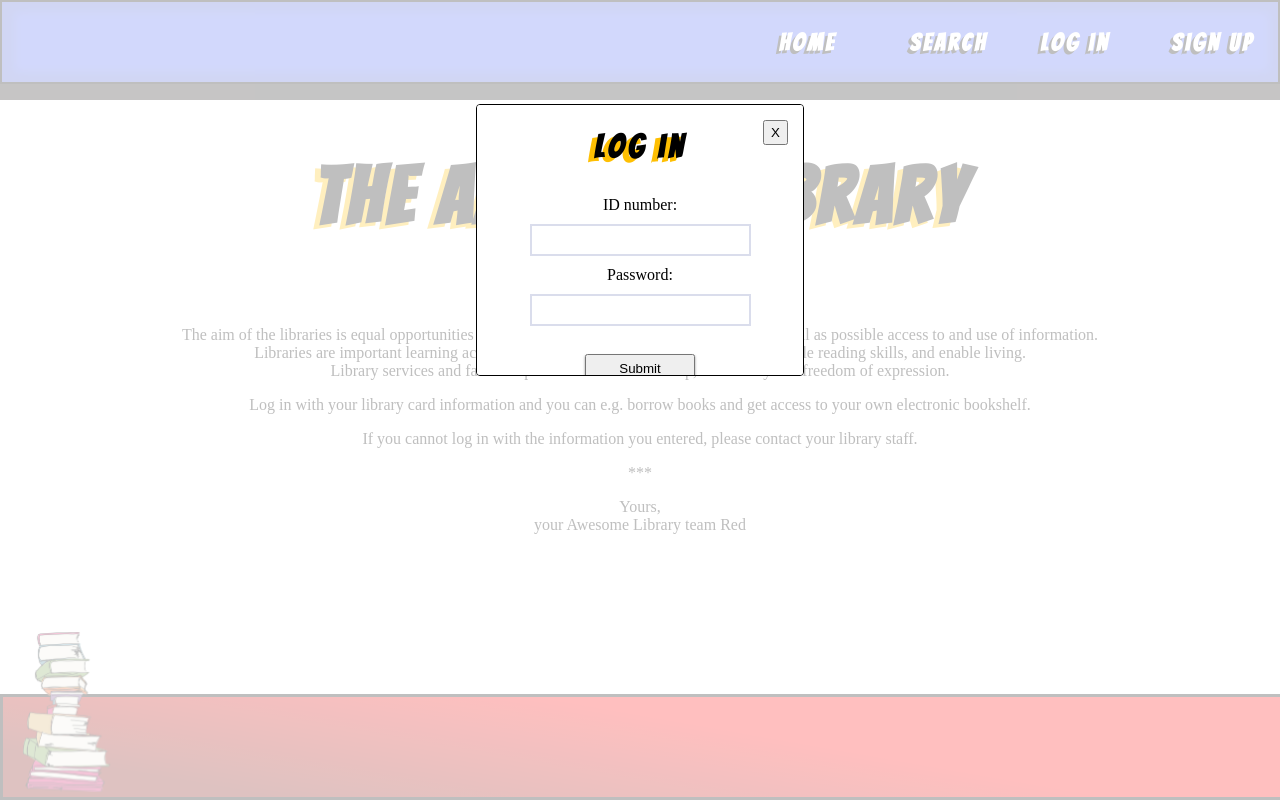
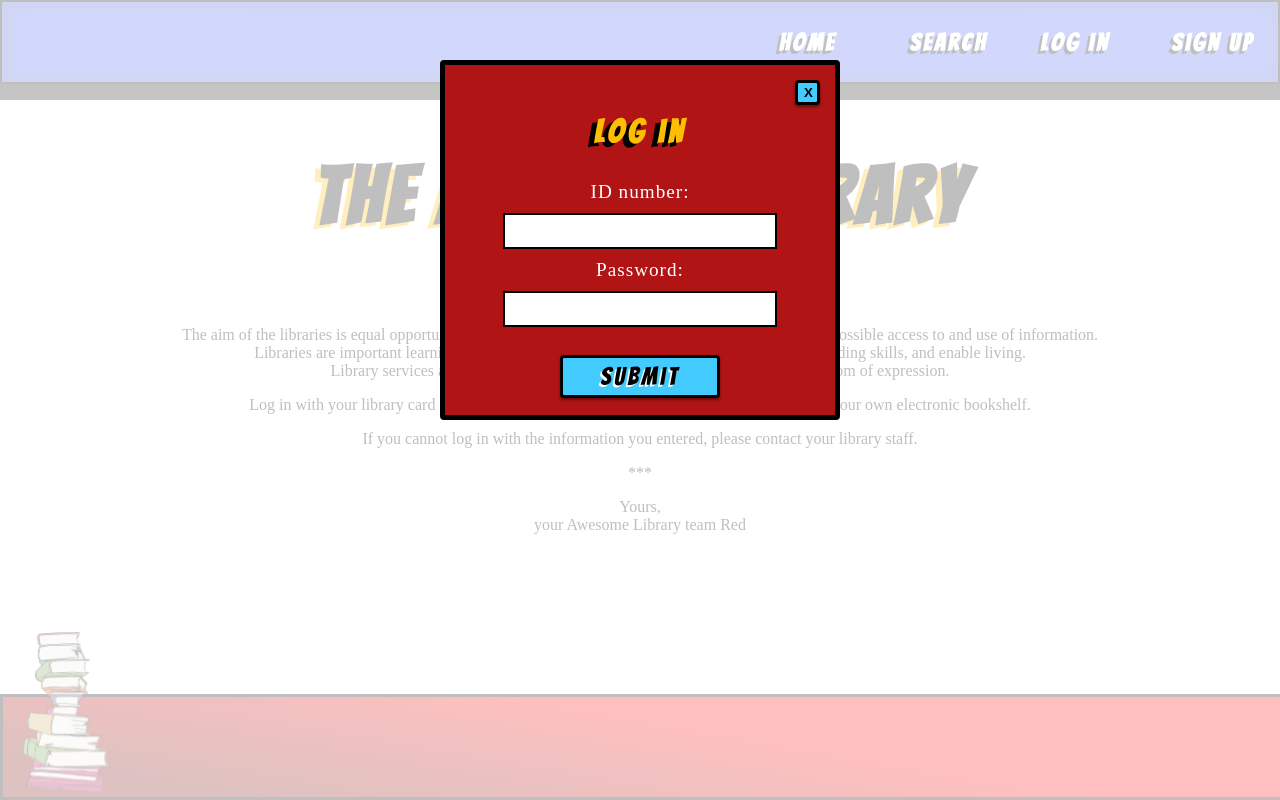
Before and after one commit to cat-rivers/react_library, a React (Create React App) app in the folder awesome_library/: page / in a window 1280 px wide. Both pictures are taken after a click on the element "Log in". Built offline with nearby package versions, Linux system fonts and the light colour scheme; data requests are answered from the project's data file.

Commit message:
more changes to login modal

```diff
--- a/awesome_library/src/components/LoginPopup.css
+++ b/awesome_library/src/components/LoginPopup.css
@@ -1,5 +1,10 @@
 .navbarlink {
   cursor: pointer;
+}
+
+.form-class {
+  height: 100%;
+  width: 100%;
 }
 
 .login-modal {
@@ -7,37 +12,58 @@
   flex-direction: column;
   align-items: center;
   justify-content: center;
-  width: 20vw;
-  height: 25vh;
+  width: 25vw;
+  height: 35vh;
   padding: 15px;
 }
 .login-modal h3 {
   font-size: 2em;
+  color: rgb(254, 191, 2);
   margin-bottom: ;
   text-align: center;
   font-family: "Bangers", cursive;
-  text-shadow: -6px 4px rgb(254, 191, 2);
+  text-shadow: -6px 4px rgb(0, 0, 0);
   letter-spacing: 4px;
 }
 .close-btn {
-  margin: 15px;
-  width: 25px;
-  height: 25px;
+  margin: 25px;
+  width: 30px;
+  height: 30px;
+  border: none;
   position: absolute;
   top: 0;
   right: 0;
+  font-weight: bold;
+  border-radius: 4px;
+  border: 3px solid black;
+  background-color: rgb(67, 202, 255);
+  box-shadow: 0 2px 2px 0 rgba(0, 0, 0, 0.24), 0 2px 3px 0 rgba(0, 0, 0, 0.19);
 }
 
-input {
-  padding: 5px;
-  border: 2px solid #daddec;
+.form-class input {
+  padding: 7px;
+  border: 2px solid #000000;
+  width: 80%;
   margin: 10px 0 10px;
   font-size: 1rem;
-  color: #656880;
+  color: black;
+}
+
+.form-class label {
+  font-size: 1.2em;
+  color: white;
+  letter-spacing: 1px;
 }
 
 .submit-btn {
-  padding: 5px;
-  width: 50%;
+  font-size: 25px;
+  color: rgb(0, 0, 0);
+  font-family: "Bangers", cursive;
+  letter-spacing: 3px;
+  text-shadow: -2px 2px rgb(253, 253, 253);
+  width: 40%;
+  border-radius: 4px;
+  border: 3px solid black;
+  background-color: rgb(67, 202, 255);
   box-shadow: 0 2px 2px 0 rgba(0, 0, 0, 0.24), 0 2px 3px 0 rgba(0, 0, 0, 0.19);
 }
--- a/awesome_library/src/components/LoginPopup.js
+++ b/awesome_library/src/components/LoginPopup.js
@@ -22,7 +22,8 @@ const LoginPopup = () => {
       inset: "30% auto auto 50%",
       transform: "translate(-50%, -50%)",
       textAlign: "center",
-      border: "1px solid black",
+      backgroundColor: "rgb(176, 20, 20)",
+      border: "5px solid black",
     },
   };
 
@@ -58,7 +59,7 @@ const LoginPopup = () => {
 
           <h3>Log in</h3>
 
-          <form onSubmit={handleSubmit}>
+          <form className="form-class" onSubmit={handleSubmit}>
             <label for="inputId">ID number:</label>
             <br />
             <input type="text" id="inputId" name="inputId" />
--- a/awesome_library/src/components/NotFound.css
+++ /dev/null
@@ -1,5 +0,0 @@
-.snake-screen {
-  padding: 15px;
-  background-color: rgb(254, 191, 2);
-  border: 2px solid black;
-}
--- a/awesome_library/src/components/NotFound.js
+++ b/awesome_library/src/components/NotFound.js
@@ -1,5 +1,3 @@
-import "./NotFound.css";
-
 const NotFound = () => {
   return (
     <div>
@@ -11,12 +9,7 @@ const NotFound = () => {
       </p>
       <br />
       <center>
-        <iframe
-          className="snake-screen"
-          width="700"
-          height="520"
-          src="../snake/"
-        />
+        <iframe width="700" height="520" src="../snake/" />
       </center>
     </div>
   );
```
